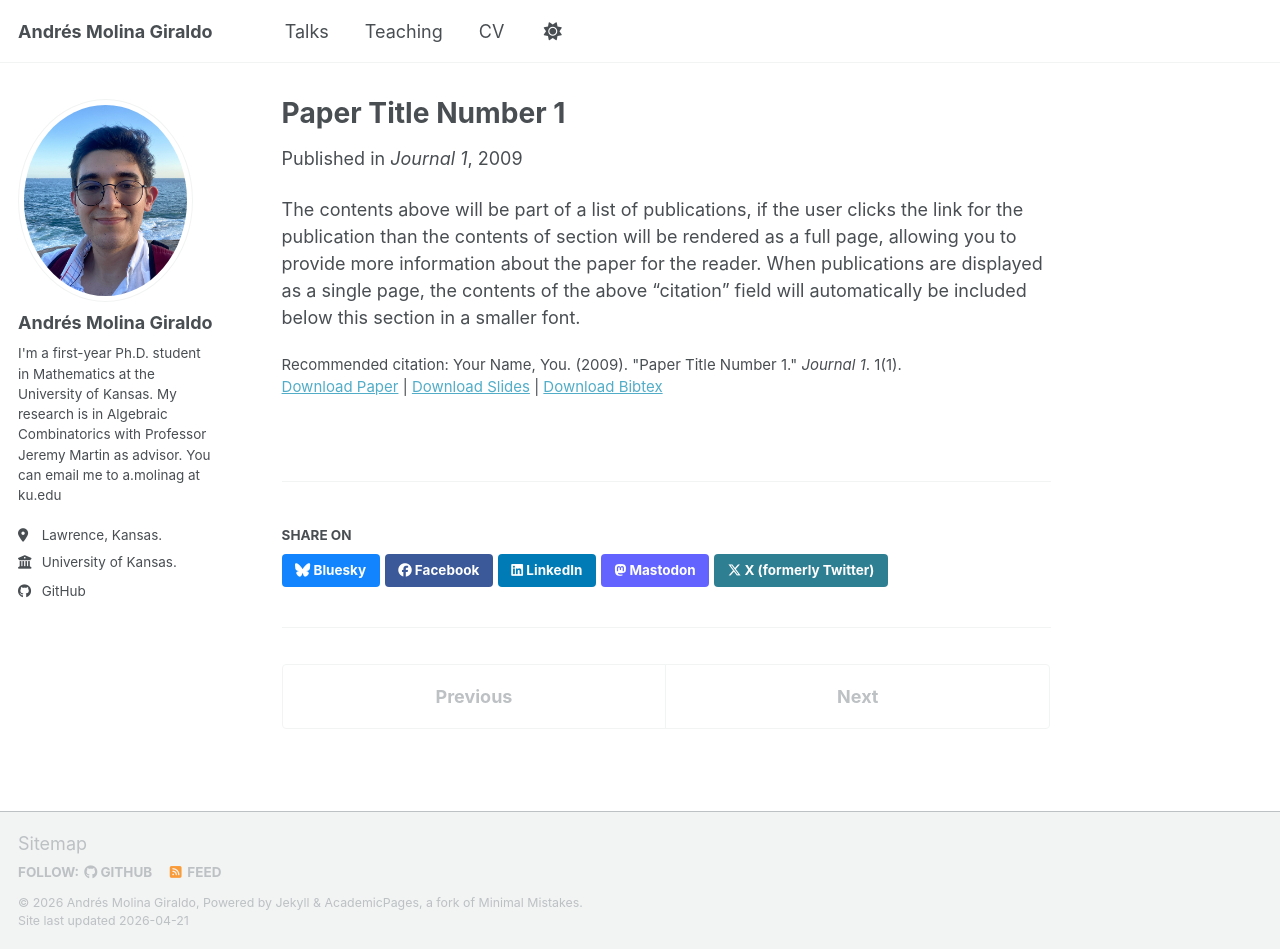
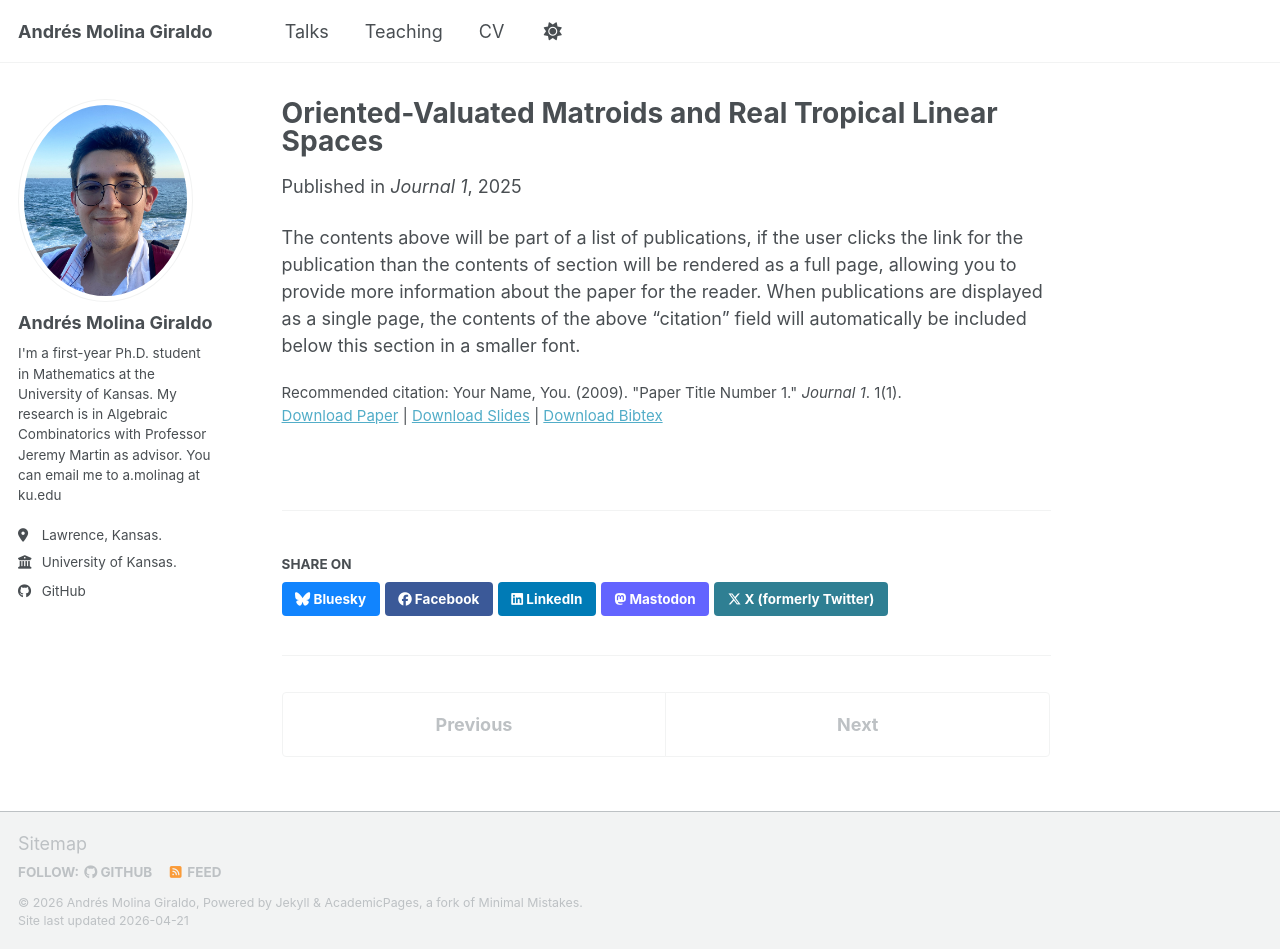
Before and after one commit to andmol20/andmol20.github.io, a Jekyll site: the page built from _publications/2009-10-01-paper-title-number-1.md, in a window 1280 px wide and 949 px high. Built offline with Jekyll 4.4.1, drawn with Linux system fonts in a browser that asks for light colours; a script bundle is joined from its source files by our own code; library files that are not in the unit come from our copies.

Commit message:
Update 2009-10-01-paper-title-number-1.md

```diff
--- a/_publications/2009-10-01-paper-title-number-1.md
+++ b/_publications/2009-10-01-paper-title-number-1.md
@@ -1,10 +1,11 @@
 ---
-title: "Paper Title Number 1"
-collection: publications
+title: "Oriented-Valuated Matroids and Real
+Tropical Linear Spaces"
+collection: Master Thesis
 category: manuscripts
 permalink: /publication/2009-10-01-paper-title-number-1
 excerpt: 'This paper is about the number 1. The number 2 is left for future work.'
-date: 2009-10-01
+date: 31-07-2025
 venue: 'Journal 1'
 slidesurl: 'https://academicpages.github.io/files/slides1.pdf'
 paperurl: 'https://academicpages.github.io/files/paper1.pdf'
```
